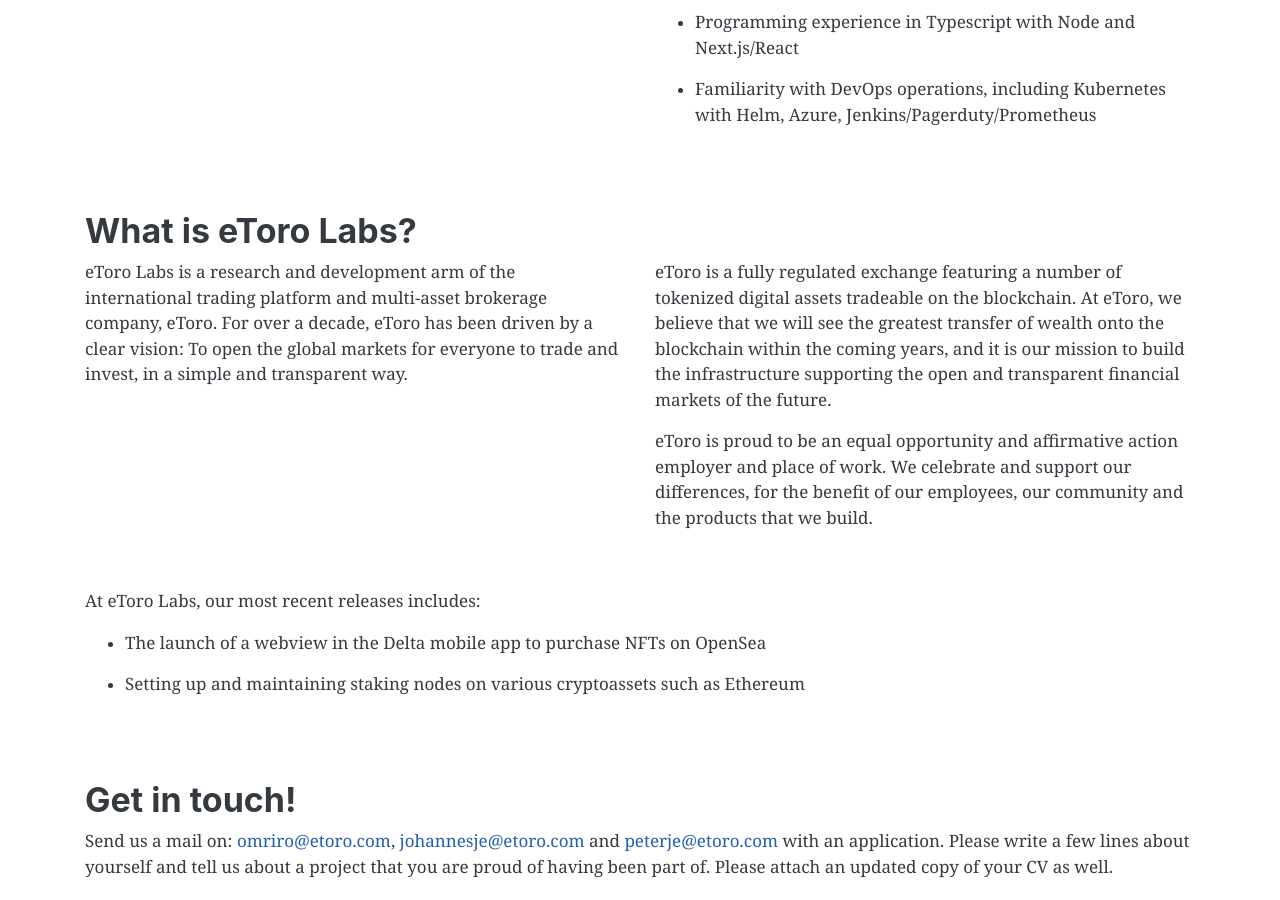
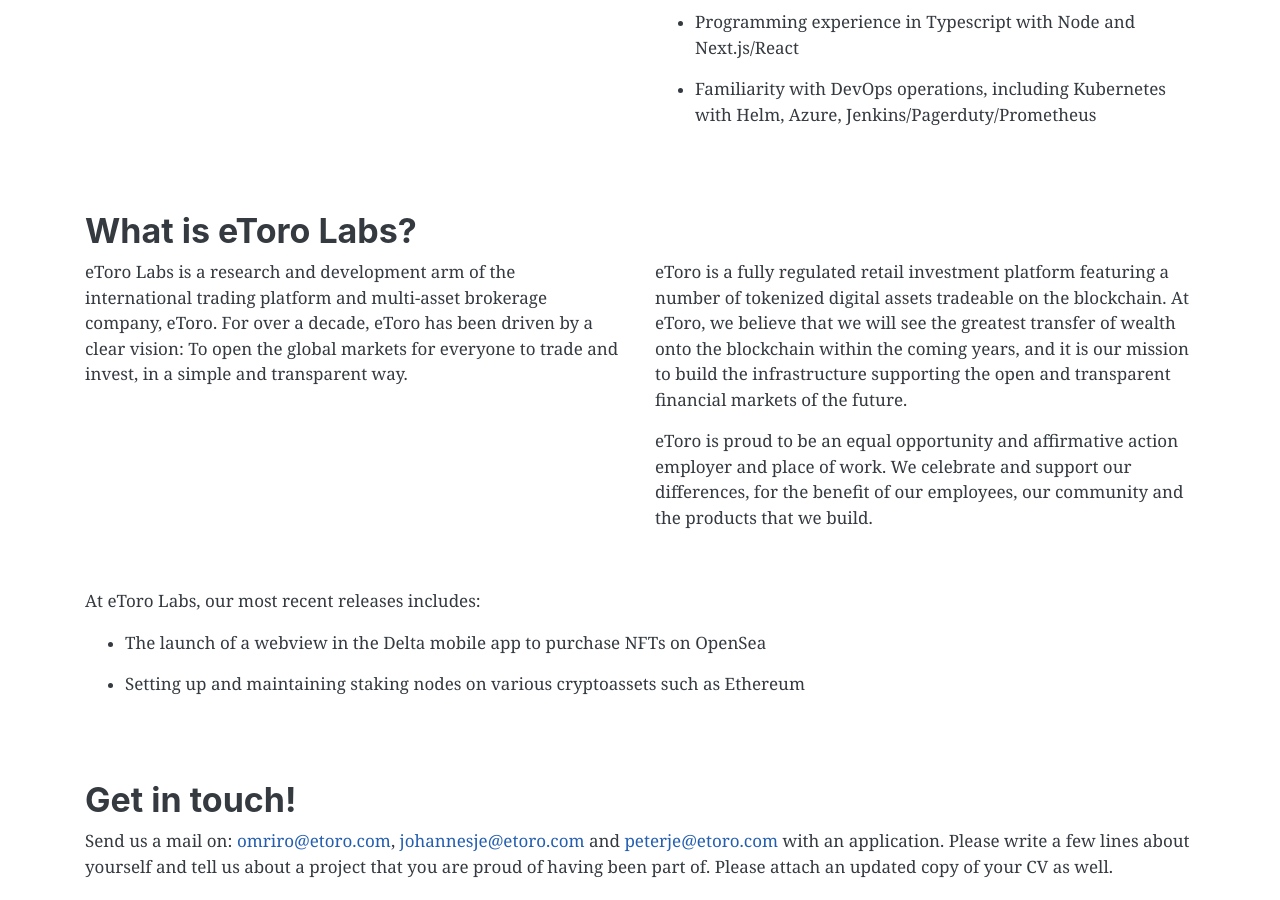
Before and after one commit to etoroxlabs/etoroxlabs.github.io, a Jekyll site: the page built from index.md, in a window 1280 px wide and 900 px high, scrolled down 2081 px. Built offline with Jekyll 4.4.1, drawn with Linux system fonts in a browser that asks for light colours.

Commit message:
exchange -> retail investment platform

```diff
--- a/index.md
+++ b/index.md
@@ -87,7 +87,7 @@ layout: page
   </div>
   <div class="col-sm-6">
     <p>
-      eToro is a fully regulated exchange featuring a number of tokenized digital assets tradeable on the blockchain. At eToro, we believe that we will see the greatest transfer of wealth onto the blockchain within the coming years, and it is our mission to build the infrastructure supporting the open and transparent financial markets of the future.
+      eToro is a fully regulated retail investment platform featuring a number of tokenized digital assets tradeable on the blockchain. At eToro, we believe that we will see the greatest transfer of wealth onto the blockchain within the coming years, and it is our mission to build the infrastructure supporting the open and transparent financial markets of the future.
     </p>
     <p>
       eToro is proud to be an equal opportunity and affirmative action employer and place of work. We celebrate and support our differences, for the benefit of our employees, our community and the products that we build.
```
